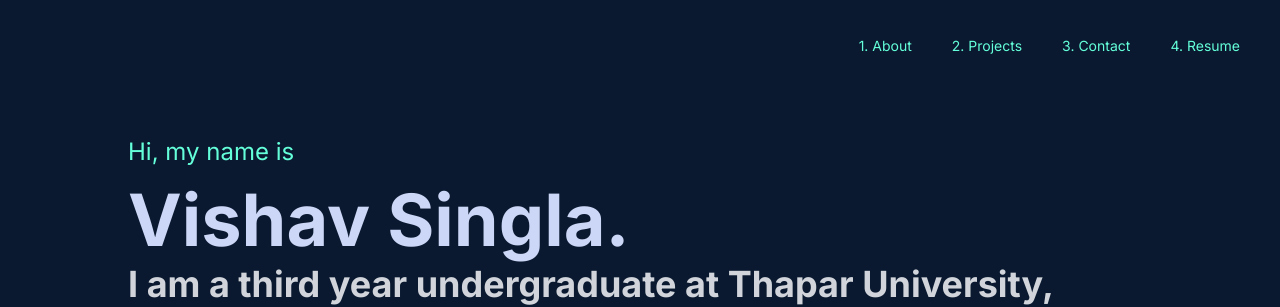
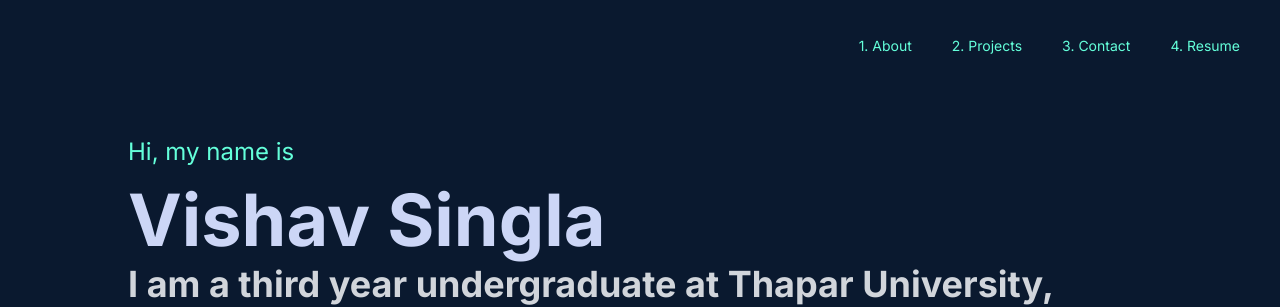
Before and after one commit to vishavsingla/portfolio, a Next.js app: page / in a window 1280 px wide. Shown: the top 307 px of the page. Built offline with nearby package versions, Linux system fonts and the light colour scheme.

Commit message:
Update page.tsx

```diff
--- a/app/page.tsx
+++ b/app/page.tsx
@@ -16,7 +16,7 @@ const Home: React.FC = () => {
     </nav>
       <div className="mt-16 max-w-screen-lg">
         <h1 className="text-[#64ffda] text-2xl">Hi, my name is</h1>
-        <h2 className="text-7xl font-bold mt-4">Vishav Singla.</h2>
+        <h2 className="text-7xl font-bold mt-4">Vishav Singla</h2>
         <h3 className="text-4xl text-[#25647F] font-bold mt-2 text-gray-300">I am a third year undergraduate at Thapar University, India.</h3>
         <p className="mt-4 text-gray-400">
           I’m a software engineer based in India specializing in building Full Stack applications and Blockchain based applications.
```
